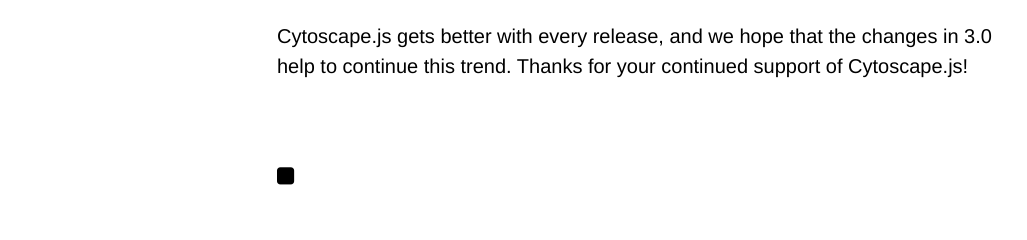
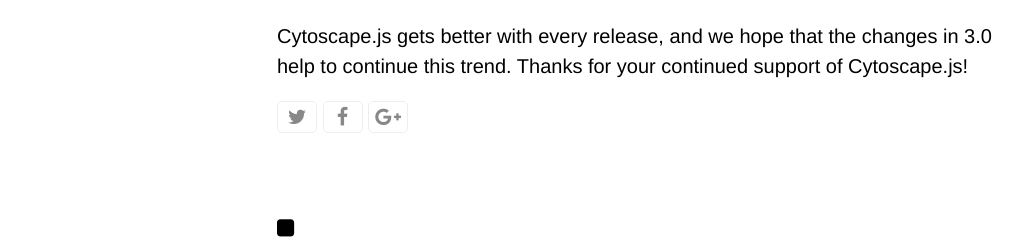
Before and after one commit to cytoscape/cytoscape.js-blog, a Jekyll site: the page built from _posts/2016-06-06-2.7-3.0-and-beyond.md, in a window 1280 px wide. Shown: the part 701-941 px from the top of the page, without its empty margins (3-1030 px from the left). Built offline with Jekyll 4.4.1, drawn with Linux system fonts in a browser that asks for light colours; before the commit the page ends 900 px from its top, so only the background shows below that.

Commit message:
Add share links to pages #2

```diff
--- a/_layouts/post.html
+++ b/_layouts/post.html
@@ -6,4 +6,10 @@
   <h1 class="post-title">{{ page.title }}</h1>
   <span class="post-date">{{ post.date | date: '%Y-%m-%d' }}</span>
   {{ content }}
+
+  <div class="social-share">
+    <a href="https://twitter.com/home?status={{ page.title }} {{ page.url | prepend: site.url }}"><i class="fa fa-twitter"></i></a>
+    <a href="https://www.facebook.com/sharer/sharer.php?u={{ page.url | prepend: site.url }}"><i class="fa fa-facebook"></i></a>
+    <a href="https://plus.google.com/share?url={{ page.url | prepend: site.url }}"><i class="fa fa-google-plus"></i></a>
+  </div>
 </div>
--- a/public/css/lanyon.css
+++ b/public/css/lanyon.css
@@ -569,3 +569,15 @@
 .layout-reverse.sidebar-overlay #sidebar-checkbox:checked ~ .sidebar {
   box-shadow: -.25rem 0 .5rem rgba(0,0,0,.1);
 }
+
+.social-share {
+}
+
+.social-share a {
+  color: #888;
+  display: inline-block;
+  width: 2em;
+  text-align: center;
+  border: 1px solid #eee;
+  border-radius: 0.25em;
+}
```
